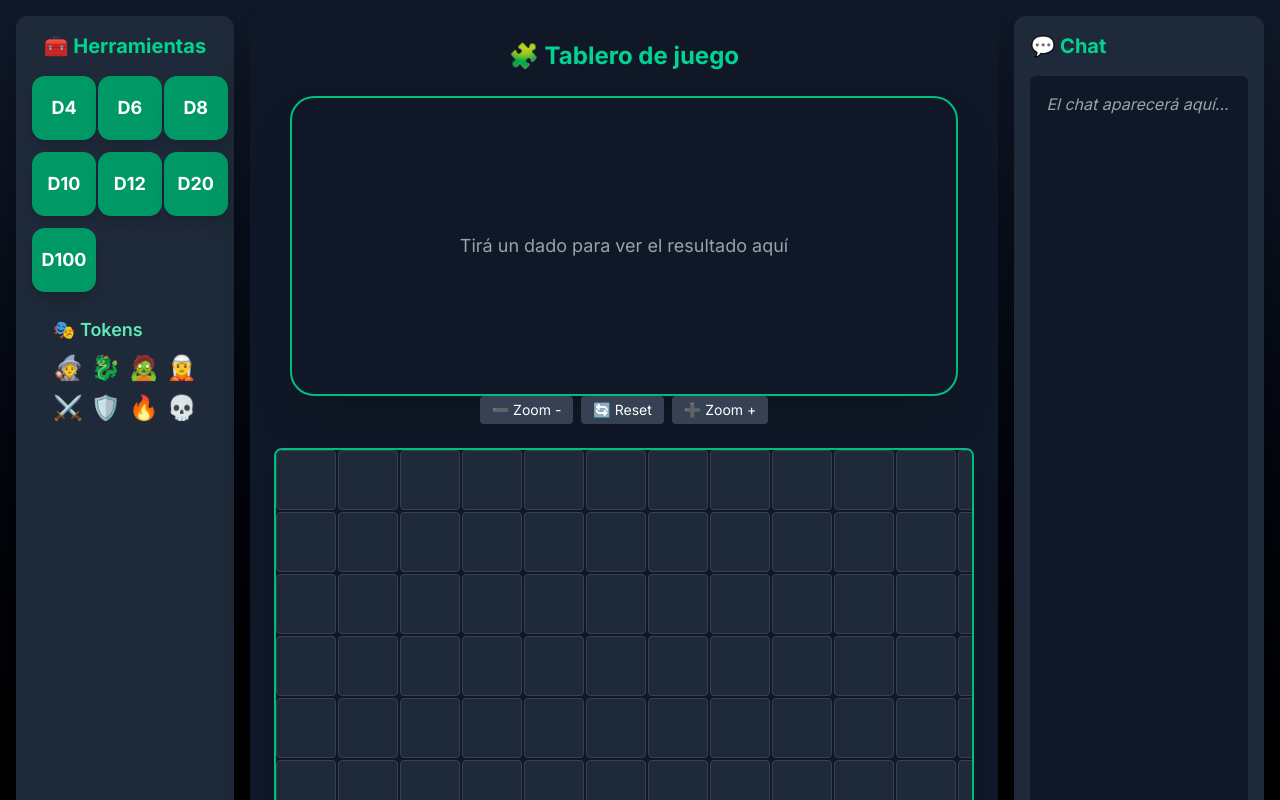
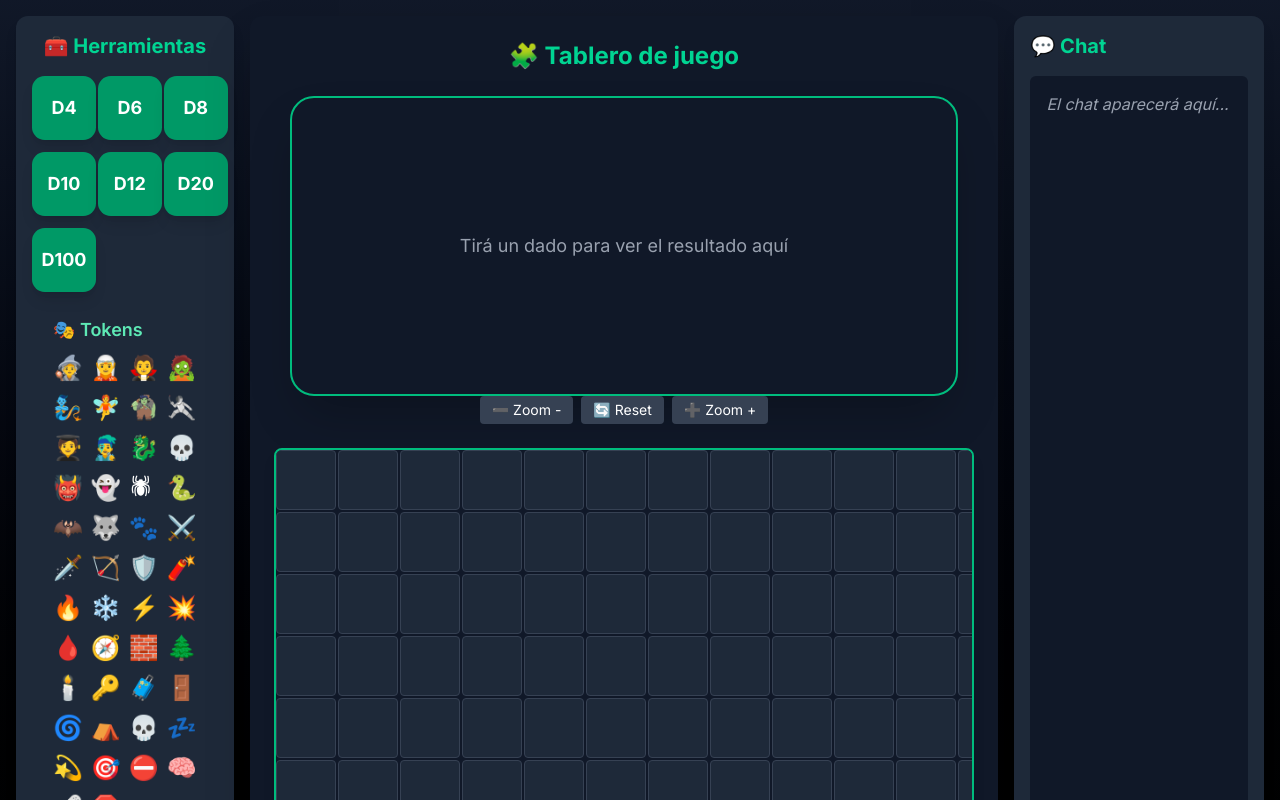
Before and after one commit to cristiandlv/Rolnow, a Next.js app: page /table in a window 1280 px wide. Shown: the top 800 px of the page. Built offline with nearby package versions, Linux system fonts and the light colour scheme.

Commit message:
add tokens

```diff
--- a/package.json
+++ b/package.json
@@ -13,6 +13,7 @@
     "@fortawesome/free-regular-svg-icons": "^6.7.2",
     "@fortawesome/free-solid-svg-icons": "^6.7.2",
     "@fortawesome/react-fontawesome": "^0.2.2",
+    "@iconify/react": "^6.0.0",
     "framer-motion": "^12.20.1",
     "next": "15.3.4",
     "react": "^19.0.0",
--- a/src/app/components/GameBoard/GridBoard.tsx
+++ b/src/app/components/GameBoard/GridBoard.tsx
@@ -7,7 +7,23 @@ interface CellToken {
   token: string; // Emoji o ícono del token
 }
 
-const validTokens = ["🧙", "🐉", "🧟", "🧝", "⚔️", "🛡️", "🔥", "💀"];
+const validTokens =   [
+  // Personajes
+  "🧙", "🧝", "🧛", "🧟", "🧞", "🧚", "🧌", "🤺", "🧑‍🎓", "👨‍🎤",
+
+  // Monstruos
+  "🐉", "💀", "👹", "👻", "🕷", "🐍", "🦇", "🐺", "🐾",
+
+  // Armas / combate
+  "⚔️", "🗡️", "🏹", "🛡️", "🧨", "🔥", "❄️", "⚡", "💥", "🩸",
+
+  // Mapa
+  "🧭", "🧱", "🌲", "🕯️", "🔑", "🧳", "🚪", "🌀", "⛺",
+
+  // Estados
+  "💀", "💤", "💫", "🎯", "⛔", "🧠", "🩹", "🛑",
+];
+
 
 export default function GridBoard() {
   const gridSize = 20;
--- a/src/app/components/toolsrpg/TokenPalette.tsx
+++ b/src/app/components/toolsrpg/TokenPalette.tsx
@@ -5,7 +5,23 @@ interface Props {
   onAddToken: (token: string) => void;
 }
 
-const tokenList = ["🧙", "🐉", "🧟", "🧝", "⚔️", "🛡️", "🔥", "💀"];
+const tokenList = [
+  // Personajes
+  "🧙", "🧝", "🧛", "🧟", "🧞", "🧚", "🧌", "🤺", "🧑‍🎓", "👨‍🎤",
+
+  // Monstruos
+  "🐉", "💀", "👹", "👻", "🕷", "🐍", "🦇", "🐺", "🐾",
+
+  // Armas / combate
+  "⚔️", "🗡️", "🏹", "🛡️", "🧨", "🔥", "❄️", "⚡", "💥", "🩸",
+
+  // Mapa
+  "🧭", "🧱", "🌲", "🕯️", "🔑", "🧳", "🚪", "🌀", "⛺",
+
+  // Estados
+  "💀", "💤", "💫", "🎯", "⛔", "🧠", "🩹", "🛑",
+];
+
 
 export default function TokenPalette({ onAddToken }: Props) {
   return (
```
Also changed, not shown: 1 other file (tests, documents, lock files or other folders).
